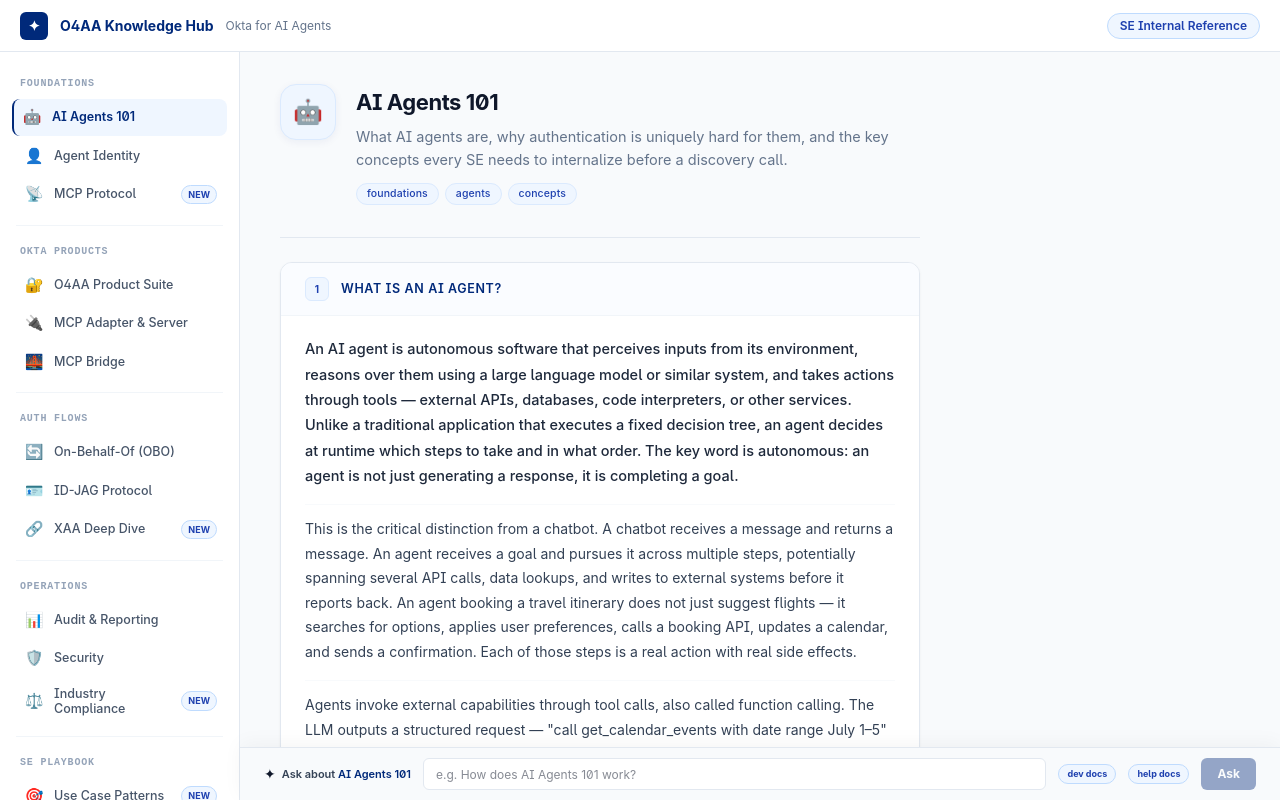
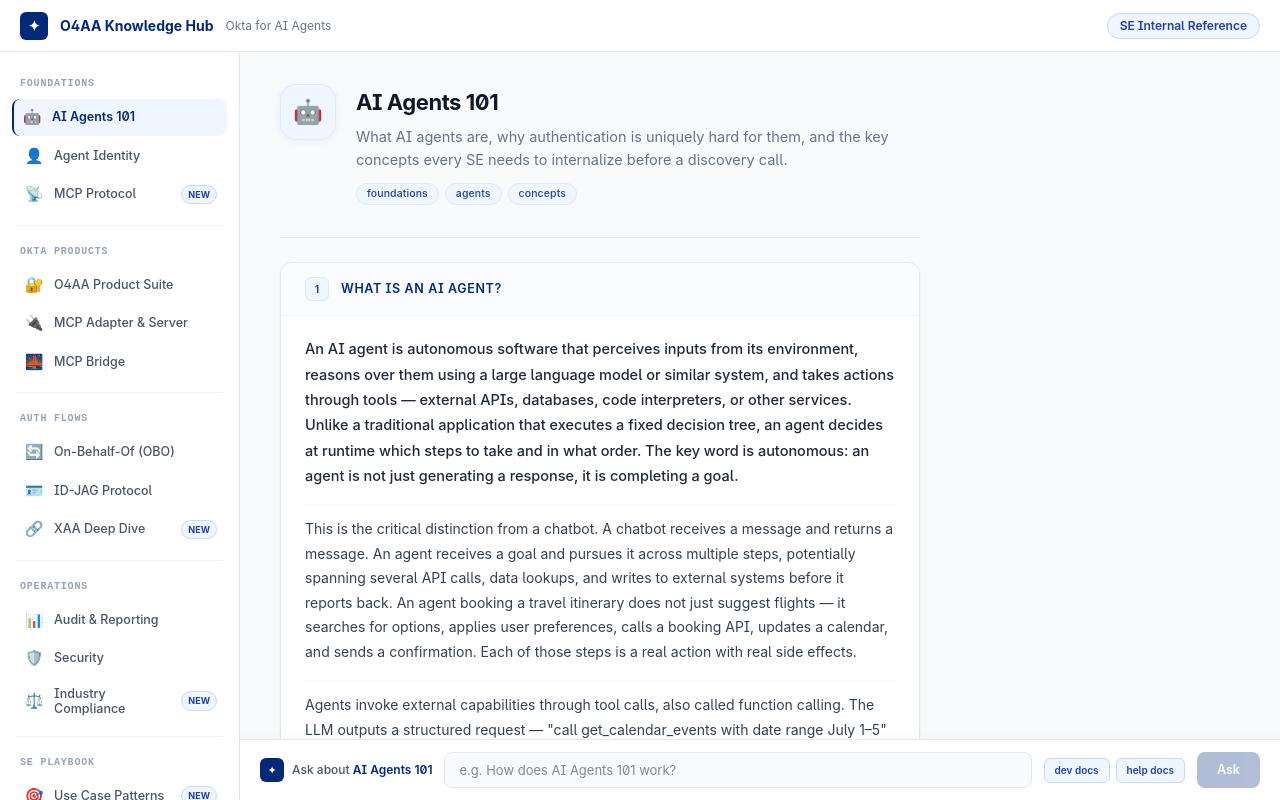
Before and after one commit to Zantonse/o4aa-knowledge, a Next.js app: page /section/ai-agents-101 in a window 1280 px wide. Built offline with nearby package versions, Linux system fonts and the light colour scheme.

Commit message:
loop 2/5: AI bar — white bg, larger input, focus ring, hover states, better response panel with monospace label

```diff
--- a/components/AiBar.tsx
+++ b/components/AiBar.tsx
@@ -18,10 +18,8 @@
   const [helpDocs, setHelpDocs] = useState(true);
   const responseRef = useRef<HTMLDivElement>(null);
 
-  // Clear response when section changes
   useEffect(() => { setResponse(''); }, [slug]);
 
-  // Auto-scroll response panel
   useEffect(() => {
     if (responseRef.current) {
       responseRef.current.scrollTop = responseRef.current.scrollHeight;
@@ -87,45 +85,71 @@
       style={{
         left: '240px',
         right: 0,
-        background: '#F8FAFC',
-        borderTop: '1.5px solid #E2E8F0',
-        boxShadow: '0 -4px 20px rgba(0,0,0,0.04)',
+        background: '#ffffff',
+        borderTop: '1px solid #E2E8F0',
+        boxShadow: '0 -2px 12px rgba(0,0,0,0.03)',
       }}
     >
       {/* Streaming response panel */}
       {response && (
         <div
           ref={responseRef}
-          className="px-6 py-3 text-sm leading-relaxed overflow-y-auto"
+          className="overflow-y-auto"
           style={{
-            maxHeight: '200px',
-            color: '#44403c',
-            borderBottom: '1px solid #BFDBFE',
-            background: '#F0F9FF',
+            maxHeight: '240px',
+            borderBottom: '1px solid #E2E8F0',
+            background: '#FAFCFF',
           }}
         >
-          <div className="flex items-center justify-between mb-1">
-            <span className="text-[10px] font-bold uppercase tracking-wide" style={{ color: '#1E40AF' }}>
+          <div className="flex items-center justify-between px-6 pt-3 pb-1.5">
+            <div className="flex items-center gap-2">
+              <span
+                className="w-5 h-5 rounded flex items-center justify-center text-[10px]"
+                style={{ background: '#EFF6FF', color: '#1E40AF', border: '1px solid #DBEAFE' }}
+              >
+                ✦
+              </span>
+              <span
+                className="text-[10.5px] font-semibold uppercase"
+                style={{ color: '#1E40AF', letterSpacing: '0.06em', fontFamily: "'JetBrains Mono', monospace" }}
+              >
                 Answer
               </span>
-            <button onClick={() => setResponse('')} className="text-[10px]" style={{ color: '#1E40AF' }}>
+            </div>
+            <button
+              onClick={() => setResponse('')}
+              className="text-[11px] font-medium px-2.5 py-1 rounded-md transition-colors"
+              style={{ color: '#64748B', background: 'transparent' }}
+              onMouseEnter={e => { (e.currentTarget as HTMLElement).style.background = '#F1F5F9'; }}
+              onMouseLeave={e => { (e.currentTarget as HTMLElement).style.background = 'transparent'; }}
+            >
               Dismiss ✕
             </button>
           </div>
-          <p style={{ whiteSpace: 'pre-wrap' }}>
+          <div className="px-6 pb-4">
+            <p
+              className="text-[13.5px] leading-[1.7]"
+              style={{ color: '#334155', whiteSpace: 'pre-wrap' }}
+            >
               {response}
-            {streaming && <span className="animate-pulse">▋</span>}
+              {streaming && <span className="animate-pulse" style={{ color: '#00297A' }}>▋</span>}
             </p>
+          </div>
         </div>
       )}
 
       {/* Input row */}
-      <form onSubmit={handleSubmit} className="flex items-center gap-3 px-6 py-2.5">
-        <div className="flex items-center gap-1.5 flex-shrink-0">
-          <span className="text-sm">✦</span>
-          <span className="text-[11px] font-semibold whitespace-nowrap" style={{ color: '#334155' }}>
+      <form onSubmit={handleSubmit} className="flex items-center gap-3 px-5 py-3">
+        <div className="flex items-center gap-2 flex-shrink-0">
+          <span
+            className="w-6 h-6 rounded-md flex items-center justify-center text-[11px]"
+            style={{ background: '#00297A', color: '#fff' }}
+          >
+            ✦
+          </span>
+          <span className="text-[12px] font-medium whitespace-nowrap" style={{ color: '#475569' }}>
             Ask about{' '}
-            <span style={{ color: '#00297A' }}>{navItem?.label ?? 'the docs'}</span>
+            <span style={{ color: '#00297A', fontWeight: 600 }}>{navItem?.label ?? 'the docs'}</span>
           </span>
         </div>
 
@@ -134,12 +158,19 @@
           value={question}
           onChange={e => setQuestion(e.target.value)}
           placeholder={`e.g. How does ${navItem?.label ?? 'this'} work?`}
-          className="flex-1 h-8 rounded-md px-3 text-xs outline-none"
-          style={{ background: '#fff', border: '1px solid #E2E8F0', color: '#0F172A' }}
+          className="flex-1 h-9 rounded-lg px-3.5 text-[13px] outline-none transition-all"
+          style={{
+            background: '#F8FAFC',
+            border: '1px solid #E2E8F0',
+            color: '#0F172A',
+          }}
+          onFocus={e => { (e.currentTarget as HTMLElement).style.borderColor = '#00297A'; (e.currentTarget as HTMLElement).style.boxShadow = '0 0 0 3px rgba(0,41,122,0.08)'; }}
+          onBlur={e => { (e.currentTarget as HTMLElement).style.borderColor = '#E2E8F0'; (e.currentTarget as HTMLElement).style.boxShadow = 'none'; }}
           disabled={streaming}
         />
 
         {/* Source toggles */}
+        <div className="flex gap-1.5 flex-shrink-0">
           {[
             { key: 'dev', label: 'dev docs', active: devDocs, toggle: () => setDevDocs(v => !v) },
             { key: 'help', label: 'help docs', active: helpDocs, toggle: () => setHelpDocs(v => !v) },
@@ -148,23 +179,25 @@
               key={key}
               type="button"
               onClick={toggle}
-            className="text-[9px] font-bold px-2 py-0.5 rounded-full border flex-shrink-0"
+              className="text-[10px] font-semibold px-2.5 py-1 rounded-md border transition-all flex-shrink-0"
               style={{
-              background: active ? '#EFF6FF' : '#F1F5F9',
+                background: active ? '#EFF6FF' : '#F8FAFC',
                 borderColor: active ? '#BFDBFE' : '#E2E8F0',
                 color: active ? '#1E40AF' : '#94A3B8',
-              opacity: active ? 1 : 0.6,
               }}
             >
               {label}
             </button>
           ))}
+        </div>
 
         <button
           type="submit"
           disabled={!question.trim() || streaming}
-          className="h-8 px-4 rounded-md text-xs font-bold disabled:opacity-40 flex-shrink-0"
+          className="h-9 px-5 rounded-lg text-[12.5px] font-semibold disabled:opacity-30 flex-shrink-0 transition-all"
           style={{ background: '#00297A', color: '#fff' }}
+          onMouseEnter={e => { if (!streaming) (e.currentTarget as HTMLElement).style.background = '#001D5C'; }}
+          onMouseLeave={e => { (e.currentTarget as HTMLElement).style.background = '#00297A'; }}
         >
           {streaming ? '…' : 'Ask'}
         </button>
```
Lines whose indentation alone changed are shown as unchanged.
